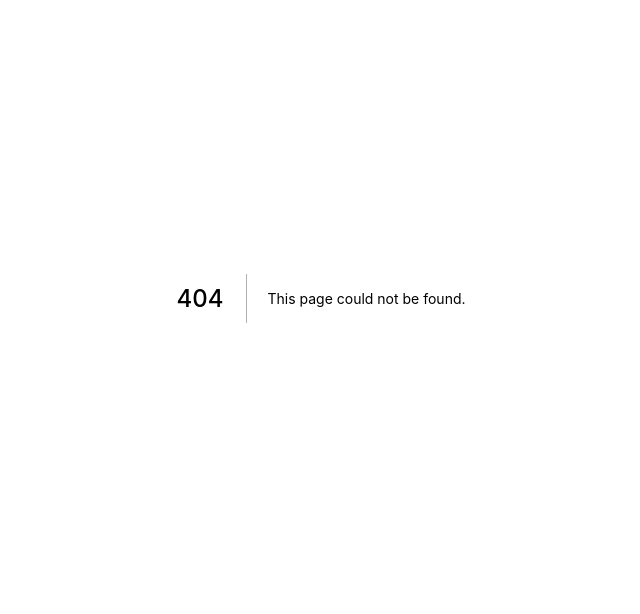
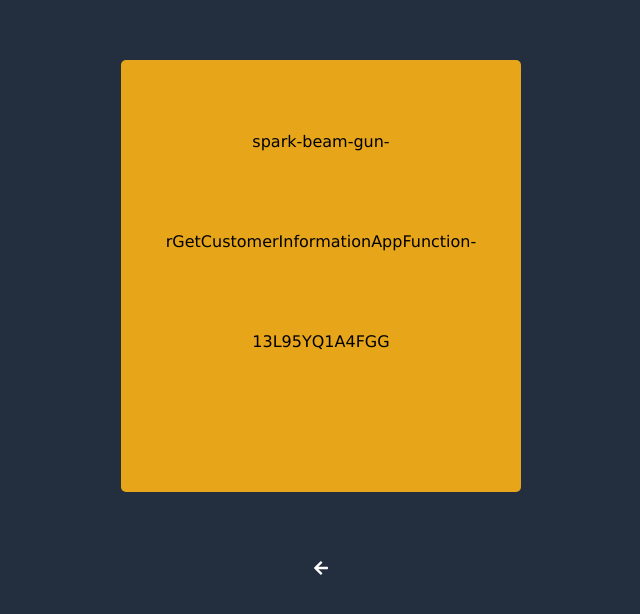
Before and after one commit to lpmi-13/aws-flashcards, a Next.js app: page /study in a window 1280 px wide. Before the commit this address had no page. Shown: the part 102-716 px from the top of the page, without its empty margins (319-959 px from the left). Built offline with nearby package versions, Linux system fonts and the light colour scheme.

Commit message:
actual flipping and some routing

```diff
--- /dev/null
+++ b/pages/study/index.js
@@ -0,0 +1,65 @@
+import { useEffect, useState } from 'react';
+import fs from 'fs'
+import path from 'path'
+import { FontAwesomeIcon } from '@fortawesome/react-fontawesome';
+import { faArrowLeft } from '@fortawesome/free-solid-svg-icons';
+
+import Layout from '../../src/Layout';
+import Card from '../../src/card';
+
+const PAUSE_LENGTH = 1200;
+
+const Study = ({jsonData}) => {
+
+  const finalIndex = jsonData.length;
+  const [currentIndex, setCurrentIndex] = useState(0)
+  const [isSlidingLeft, setIsSlidingLeft] = useState(false)
+  const [currentFunction, setCurrentFunction] = useState(jsonData[0])
+
+  useEffect(() => {
+    setIsSlidingLeft(false);
+    setCurrentFunction(jsonData[currentIndex])
+  }, [currentIndex])
+
+  const { FunctionName: name, Description: description } = currentFunction;
+
+  // if we got to the end of the list, just start over
+  const newIndex = () => currentIndex + 1 === finalIndex ? 0 : currentIndex + 1;
+
+  // move on to the next flashcard
+  const handleClickLeft = () => {
+    setIsSlidingLeft(true);
+    setTimeout(() => setCurrentIndex(newIndex), PAUSE_LENGTH);
+  }
+
+  return (
+    <Layout>
+      <div className="container">
+          <Card description={description} isSlidingLeft={isSlidingLeft} name={name} />
+      </div>
+      <div role="button" aria-label="flashcard name" className="swipe-arrows">
+          <div className="left-arrow" onClick={handleClickLeft}>
+            <FontAwesomeIcon icon={faArrowLeft} />
+          </div>
+      </div>
+    </Layout>
+  )
+}
+
+export async function getStaticProps() {
+  const filename = 'lambdas.json';
+  const fileDirectory = path.join(process.cwd(), 'data')
+
+  const filePath = path.join(fileDirectory, filename)
+  const fileContents = fs.readFileSync(filePath, 'utf-8')
+
+  const lambdaInfo = JSON.parse(fileContents)["Functions"]
+
+  return {
+    props: {
+      jsonData: lambdaInfo,
+    }
+  }
+}
+
+export default Study;
--- /dev/null
+++ b/src/Layout.js
@@ -0,0 +1,10 @@
+
+const Layout = ({ children }) => {
+  return (
+    <div role="main" className="container">
+      {children}
+    </div>
+  )
+}
+
+export default Layout;
--- a/src/card/index.js
+++ b/src/card/index.js
@@ -1,46 +1,26 @@
 import { useState } from 'react';
 
-export default function Card({
+const Card = ({
 	description,
+	isSlidingLeft,
 	name,
-}) {
+}) => {
+
 	const [flipped, setFlipped] = useState(false);
-	const [flippedStatus, setFlippedStatus] = useState('DEFAULT');
+	const handleClick = () => setFlipped(!flipped)
 
-	const handleClick = () => {
-		if (flipped) {
-			setFlipped(false);
-			setFlippedStatus('DEFAULT');
-		} else {
-			setFlipped(true);
-			setFlippedStatus('FLIPPED');
-		}
-	}
-
-	// return (
-		// <div className="flip-card" onClick={handleClick} data-flipped-status={flippedStatus}>
-			{/* <div className="flip-card-inner"> */}
-			  {/* <button className="flip-card-front"> */}
-			  	{/* {name} */}
-			  {/* </button> */}
-			  {/* <button className="flip-card-back"> */}
-			  	{/* {description || "no description provided"} */}
-			  {/* </button> */}
-			{/* </div> */}
-		{/* </div> */}
-	// );
 	return (
-		<div class="flip-card">
-          <div class="flip-card-inner">
-            <div class="flip-card-front">
-              <img alt="Avatar" className="imergz"/>
+		<div className={`flip-container ${isSlidingLeft ? 'slidingLeft' : ''}`} onClick={handleClick}>
+          <div className={`flippable ${flipped ? 'flipme' : ''}`}>
+		    <div className="front">
+		      {name}
             </div>
-            <div class="flip-card-back">
-              <h1>John Doe</h1>
-              <p>Architect & Engineer</p>
-              <p>We love that guy</p>
+            <div className="back">
+			   {description || "no description provided"}
             </div>
           </div>
          </div>
 	)
 }
+
+export default Card;
--- a/styles/globals.css
+++ b/styles/globals.css
@@ -17,103 +17,58 @@ body {
   justify-content: center;
 }
 
-.flashcard {
-  padding: 1em;
+.flip-container .flippable {
+  transition: 0.5s;
+  transform-style: preserve-3d;
+  position: relative;
 }
 
-a {
-  color: inherit;
-  text-decoration: none;
-}
-
-* {
-  box-sizing: border-box;
-}
-
-.flip-card {
-  background-color: transparent;
-  width: 300px;
-  height: 200px;
-  border: 1px solid #f1f1f1;
-  perspective: 1000px; /* Remove this if you don't want the 3D effect */
-}
-
-/* This container is needed to position the front and back side */
-.flip-card-inner {
-  position: relative;
-  width: 100%;
-  height: 100%;
-  text-align: center;
-  transition: transform 0.8s;
-  transform-style: preserve-3d;
-}
-
-/* Do an horizontal flip when you move the mouse over the flip box container */
-.flip-card:hover .flip-card-inner {
+.flip-container .flipme {
   transform: rotateY(180deg);
 }
 
-/* Position the front and back side */
-.flip-card-front, .flip-card-back {
-  position: absolute;
-  width: 100%;
-  height: 100%;
-  -webkit-backface-visibility: hidden; /* Safari */
-  backface-visibility: hidden;
+.flip-container, .front, .back {
+  width: 25em;
+  height: 25em;
+  line-height: 100px;
+  text-align: center;
+  border-radius: 5px;
 }
 
-
-/* Style the front side (fallback if image is missing) */
-.flip-card-front {
-  background-color: #bbb;
-  color: black;
+.front, .back {
+	backface-visibility: hidden;
+	position: absolute;
+  background: #e7a61a;
+  color: #000000;
+  font-size: 1rem;
+  font-family: Verdana;
+  padding-top: 2em;
+  top: 2em;
 }
 
-/* Style the back side */
-.flip-card-back {
-  background-color: dodgerblue;
-  color: white;
+.front {
+  z-index: 2;
+}
+
+.back {
   transform: rotateY(180deg);
 }
 
-.imergz {
-  height: 300px;
-  width: 300px;
+@media screen and (max-width: 600px) {
+  .slidingLeft {
+    transform: translate(-40em, 0);
+    transition: 1.2s;
+  }
 }
 
-.card {
-  transition: 0.3s;
-  transform-style: preserve-3d;
+.slidingLeft {
+  transform: translate(-80em, 0);
+  transition: 0.75s;
 }
 
-.card .front,  .card .back{
-  position: absolute;
-  top: 0;
-  left: 0;
-  width: 20em;
-  height: 20em;
-  display: flex;
-  flex-direction: column;
-  align-items: center;
-  justify-content: center;
-  border-radius: 6px;
-  font-size: 2rem;
-  backface-visibility: hidden;
-  border: 1px solid #000;
-
-  /* box shadow */
-  box-shadow: 0px 6px 5px 0px #000;
-  -webkit-box-shadow: 0px 6px 5px 0px #000;
-  -moz-box-shadow: 0px 6px 5px 0px #000;
+.links {
+  padding: 2em;
+  background: white;
+  border-radius: 1.25em;
+  margin: 1em;
 }
-
-.card .front {
-  background: #e7a61a;
-  color: #000000;
-  z-index: 2;
-  transform: rotateY(0deg);
-}
-
-.card[data-flipped-status="FLIPPED"], .back{
-  transform: rotateY(180deg);
-}
```
Also changed, not shown: pages/index.js (+9 -55 lines), pages/quiz/index.js (added, +12 -0 lines), src/FlashCard.js (deleted, +0 -10 lines), 1 other file (tests, documents, lock files or other folders).
